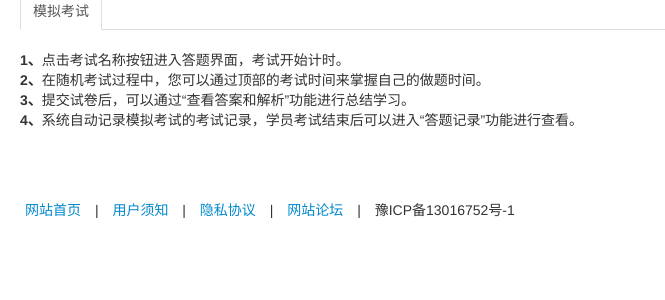
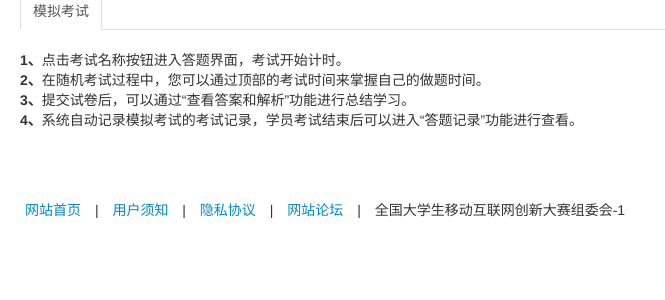
Before and after one commit to chtisatalent/doorindex, a PHP site: page /data/html/exam/tpls/app/exampaper.html in a window 1280 px wide. Shown: the part 147-447 px from the top of the page, without its empty margins (0-665 px from the left). Run offline with PHP 8.4, Linux system fonts and the light colour scheme; some libraries are stand-ins or nearby versions.

Commit message:
“文字修改v6

```diff
--- a/app/core/tpls/master/login.tpl
+++ b/app/core/tpls/master/login.tpl
@@ -93,7 +93,7 @@
 			<li>|</li>
 			<li><a href="http://www.bupt.edu.cn//bbs/">网站论坛</a></li>
 			<li>|</li>
-			<li>豫ICP备13016752号-1</li>
+			<li>全国大学生移动互联网创新大赛组委会-1</li>
 		</ul>
 	</div>
 </div>
--- a/app/exam/tpls/app/foot.tpl
+++ b/app/exam/tpls/app/foot.tpl
@@ -9,7 +9,7 @@
 			<li>|</li>
 			<li><a href="http://www.bupt.edu.cn//bbs/">网站论坛</a></li>
 			<li>|</li>
-			<li>豫ICP备13016752号-1</li>
+			<li>全国大学生移动互联网创新大赛组委会-1</li>
 		</ul>
 	</div>
 </div>
--- a/app/user/tpls/Copy of app/foot.tpl
+++ b/app/user/tpls/Copy of app/foot.tpl
@@ -9,7 +9,7 @@
 			<li>|</li>
 			<li><a href="http://www.bupt.edu.cn//bbs/">网站论坛</a></li>
 			<li>|</li>
-			<li>豫ICP备13016752号-1</li>
+			<li>全国大学生移动互联网创新大赛组委会-1</li>
 		</ul>
 	</div>
 </div>
--- a/app/user/tpls/api/foot.tpl
+++ b/app/user/tpls/api/foot.tpl
@@ -9,7 +9,7 @@
 			<li>|</li>
 			<li><a href="http://www.bupt.edu.cn//bbs/">网站论坛</a></li>
 			<li>|</li>
-			<li>豫ICP备13016752号-1</li>
+			<li>全国大学生移动互联网创新大赛组委会-1</li>
 		</ul>
 	</div>
 </div>
--- a/app/user/tpls/app/foot.tpl
+++ b/app/user/tpls/app/foot.tpl
@@ -9,7 +9,7 @@
 			<li>|</li>
 			<li><a href="http://www.bupt.edu.cn//bbs/">网站论坛</a></li>
 			<li>|</li>
-			<li>豫ICP备13016752号-1</li>
+			<li>全国大学生移动互联网创新大赛组委会-1</li>
 		</ul>
 	</div>
 </div>
--- a/data/html/content/tpls/app/content_default.html
+++ b/data/html/content/tpls/app/content_default.html
@@ -223,7 +223,7 @@ body{
 			<li>|</li>
 			<li><a href="http://www.bupt.edu.cn//bbs/">网站论坛</a></li>
 			<li>|</li>
-			<li>豫ICP备13016752号-1</li>
+			<li>全国大学生移动互联网创新大赛组委会-1</li>
 		</ul>
 	</div>
 </div>
--- a/data/html/exam/tpls/app/exampaper.html
+++ b/data/html/exam/tpls/app/exampaper.html
@@ -106,7 +106,7 @@
 			<li>|</li>
 			<li><a href="http://www.bupt.edu.cn//bbs/">网站论坛</a></li>
 			<li>|</li>
-			<li>豫ICP备13016752号-1</li>
+			<li>全国大学生移动互联网创新大赛组委会-1</li>
 		</ul>
 	</div>
 </div>
--- a/data/html/exam/tpls/app/history_examwrongs.html
+++ b/data/html/exam/tpls/app/history_examwrongs.html
@@ -131,7 +131,7 @@
 			<li>|</li>
 			<li><a href="http://www.bupt.edu.cn//bbs/">网站论坛</a></li>
 			<li>|</li>
-			<li>豫ICP备13016752号-1</li>
+			<li>全国大学生移动互联网创新大赛组委会-1</li>
 		</ul>
 	</div>
 </div>
--- a/notice.html
+++ b/notice.html
@@ -148,7 +148,7 @@ body{
 <!-- footer-bottom -->
 	<div class="footer-bottom">
 		<div class="container">
-		 <p align="center">Copyright &copy; 2016.<a target="_blank" href="http://www.bupt.edu.cn/">全国大学生移动互联网创新大赛组委会</a></p>
+		 <p align="center">Copyright &copy; 2016<a target="_blank" href="http://www.bupt.edu.cn/">全国大学生移动互联网创新大赛组委会</a></p>
 		</div>
 	</div>
 <!-- footer-bottom -->
```
